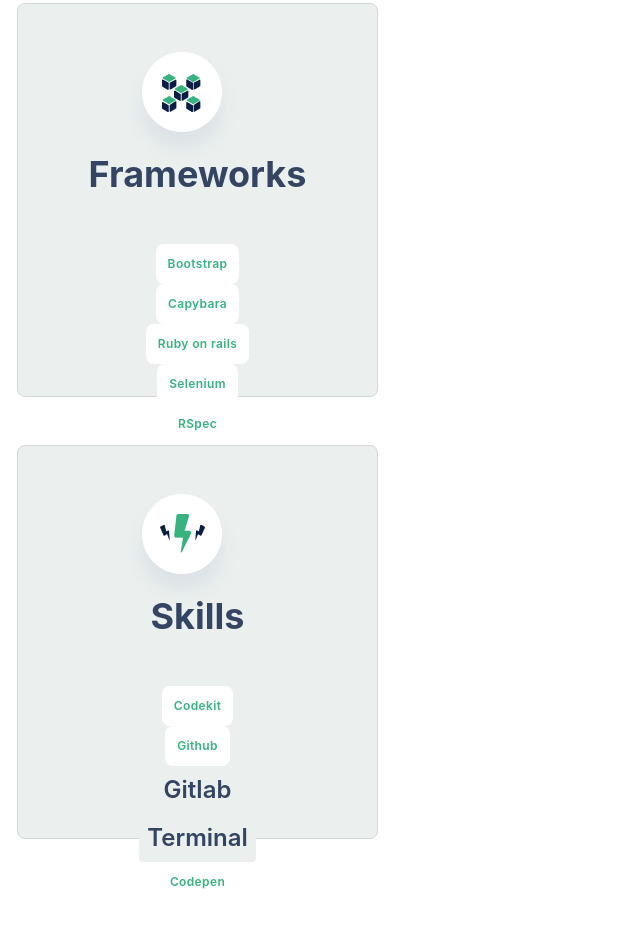
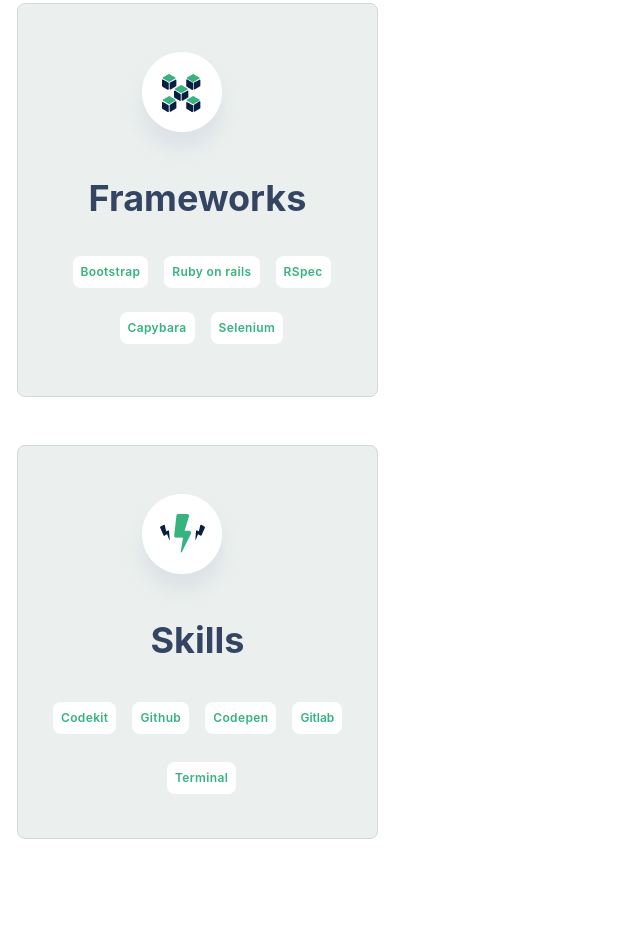
Before and after one commit to preciousakams/portfolioSetup, a website: page index.html in a window 1280 px wide. Shown: the part 5332-6260 px from the top of the page, without its empty margins (0-640 px from the left). Drawn offline with Linux system fonts and the light colour scheme.

Commit message:
style updated

```diff
--- a/index.html
+++ b/index.html
@@ -148,8 +148,7 @@
                     </div>
               </div>
 
-              <!-- /////////////////////////////////////// -->
-              <!-- <section class="about-me"> -->
+
   <div class= "about-div">
   <header class="about-header">
       <h2>About me</h2>
@@ -160,7 +159,7 @@
   </header>
 </div>
 
-  <!-- <div class="grid-container"> -->
+
       <div class="flex-item">
           <div class="about-me-img"> </div>
           <div class="about-me-details about-h2">
@@ -177,10 +176,12 @@
           <div class="about-me-img2"> </div>
           <div class="about-me-frameworks about-h2">
               <h2>Frameworks</h2>
-              <ul>
+              <ul id="ul-1">
                   <li id="b">Bootstrap</li>
                   <li id="r-on-rails">Ruby on rails</li>
                   <li id="r-spec">RSpec</li>
+                </ul>
+                <ul id="ul-2">
                   <li id="cap">Capybara</li>
                   <li id="sele">Selenium</li>
               </ul>
@@ -190,20 +191,17 @@
           <div class="about-me-img3"> </div>
           <div class="about-me-skills about-h2">
               <h2>Skills</h2>
-              <ul>
+              <ul id="ul3">
                   <li id="codekit">Codekit</li>
                   <li id="github">Github</li>
                   <li id="codepen">Codepen</li>
                   <li id="gitlab">Gitlab</li>
+                </ul>
+                <ul id="ul-4">
                   <li id="terminal">Terminal</li>
               </ul>
           </div>
           </div>
-      <!-- </div> -->
-
-  <!-- </div> -->
-<!-- </section> -->
-              <!-- //////////////////// -->
          </div>
      </section>
     </main>
--- a/style.css
+++ b/style.css
@@ -4,8 +4,6 @@
 .container {
   position: relative;
   width: 375px;
-  height: 6715px;
-  background: #fff;
 }
 
 .headline {
@@ -269,10 +267,6 @@
   color: #fff;
 }
 
-/* .btn:hover {
-  background-color: #fff;
-} */
-
 .about-header {
   display: flex;
   flex-direction: column;
@@ -414,7 +408,7 @@
   padding: 0px;
   position: absolute;
   width: 327px;
-  height: 144px;
+  height: 96px;
   left: calc(50% - 327px / 2);
 }
 
@@ -425,16 +419,16 @@
   padding: 0px;
   position: absolute;
   width: 327px;
-  height: 144px;
+  height: 96px;
   left: calc(50% - 327px / 2);
 }
 
 .about-me-details ul {
   display: flex;
   flex-direction: row;
+  justify-content: space-around;
   align-items: center;
   padding: 0px;
-  justify-content: space-around;
   position: static;
   width: 271px;
   height: 40px;
@@ -528,47 +522,78 @@
   color: #36b37e;
 }
 
-.about-me-frameworks ul {
+.about-me-frameworks #ul-1 {
   list-style-type: none;
-  justify-content: space-around;
   display: flex;
-  flex-direction: column;
+  flex-direction: row;
   align-items: center;
   padding: 0px;
   position: static;
   width: 266px;
-  height: 88px;
-  left: 30.5px;
-  top: 56px;
+  height: 40px;
+  left: calc(50% - 266px / 2);
+  top: 0px;
+  flex: none;
+  order: 0;
+  flex-grow: 0;
+  margin: 8px 0px;
+}
+
+.about-me-frameworks #ul-2 {
+  display: flex;
+  flex-direction: row;
+  list-style-type: none;
+  align-items: center;
+  padding: 0px;
+  position: static;
+  width: 172px;
+  height: 40px;
+  left: calc(50% - 172px / 2);
+  top: 48px;
   flex: none;
   order: 1;
   flex-grow: 0;
-  margin: 24px 0px;
+  margin: 8px 0px;
 }
 
-.about-me-skills ul {
+.about-me-skills #ul-3 {
   list-style-type: none;
-  justify-content: space-around;
   display: flex;
-  flex-direction: column;
+  flex-direction: row;
   align-items: center;
   padding: 0px;
   position: static;
-  width: 303px;
-  height: 88px;
-  left: 12px;
-  top: 56px;
+  /* width: 303px; */
+  height: 40px;
+  left: calc(50% - 303px / 2);
+  top: 0px;
+  flex: none;
+  order: 0;
+  flex-grow: 0;
+  margin: 8px 0px;
+  background-color: #36b37e;
+}
+
+.about-me-skills #ul-4 {
+  display: flex;
+  flex-direction: row;
+  align-items: center;
+  padding: 0px;
+  position: static;
+  width: 77px;
+  height: 40px;
+  left: calc(50% - 77px / 2);
+  top: 48px;
   flex: none;
   order: 1;
   flex-grow: 0;
-  margin: 24px 0px;
+  margin: 8px 0px;
 }
 
 .about-me-frameworks ul #b {
   display: flex;
   flex-direction: row;
   align-items: center;
-  padding: 12px;
   position: static;
   background: #fff;
   border-radius: 8px;
@@ -582,13 +607,13 @@
   line-height: 16px;
   letter-spacing: 0.03em;
   color: #36b37e;
+  margin: 0px 8px;
 }
 
 .about-me-frameworks ul #r-on-rails {
   display: flex;
   flex-direction: row;
   align-items: center;
-  padding: 12px;
   position: static;
   background: #fff;
   border-radius: 8px;
@@ -602,13 +627,13 @@
   line-height: 16px;
   letter-spacing: 0.03em;
   color: #36b37e;
+  margin: 0px 8px;
 }
 
 .about-me-frameworks ul #r-spec {
   display: flex;
   flex-direction: row;
   align-items: center;
-  padding: 12px;
   position: static;
   background: #fff;
   border-radius: 8px;
@@ -622,13 +647,13 @@
   line-height: 16px;
   letter-spacing: 0.03em;
   color: #36b37e;
+  margin: 0px 8px;
 }
 
 .about-me-frameworks ul #cap {
   display: flex;
   flex-direction: row;
   align-items: center;
-  padding: 12px;
   position: static;
   background: #fff;
   border-radius: 8px;
@@ -642,13 +667,13 @@
   line-height: 16px;
   letter-spacing: 0.03em;
   color: #36b37e;
+  margin: 0px 8px;
 }
 
 .about-me-frameworks ul #sele {
   display: flex;
   flex-direction: row;
   align-items: center;
-  padding: 12px;
   position: static;
   background: #fff;
   border-radius: 8px;
@@ -662,13 +687,13 @@
   line-height: 16px;
   letter-spacing: 0.03em;
   color: #36b37e;
+  margin: 0px 8px;
 }
 
 .about-me-skills ul #codekit {
   display: flex;
   flex-direction: row;
   align-items: center;
-  padding: 12px;
   position: static;
   background: #fff;
   border-radius: 8px;
@@ -682,13 +707,13 @@
   line-height: 16px;
   letter-spacing: 0.03em;
   color: #36b37e;
+  margin: 0px 8px;
 }
 
 .about-me-skills ul #github {
   display: flex;
   flex-direction: row;
   align-items: center;
-  padding: 12px;
   position: static;
   background: #fff;
   border-radius: 8px;
@@ -702,13 +727,13 @@
   line-height: 16px;
   letter-spacing: 0.03em;
   color: #36b37e;
+  margin: 0px 8px;
 }
 
 .about-me-skills ul #codepen {
   display: flex;
   flex-direction: row;
   align-items: center;
-  padding: 12px;
   position: static;
   background: #fff;
   border-radius: 8px;
@@ -722,12 +747,44 @@
   line-height: 16px;
   letter-spacing: 0.03em;
   color: #36b37e;
+  margin: 0px 8px;
 }
 
-.about-me-skills ul {
-
+.about-me-skills ul #gitlab {
+  display: flex;
+  flex-direction: row;
+  align-items: center;
+  position: static;
+  background: #fff;
+  border-radius: 8px;
+  flex: none;
+  order: 3;
+  flex-grow: 0;
+  font-family: 'Inter';
+  font-style: normal;
+  font-weight: 600;
+  font-size: 12px;
+  line-height: 16px;
+  color: #36b37e;
+  margin-right: 28px;
 }
 
-.about-me-skills ul {
-
+.about-me-skills ul #terminal {
+  display: flex;
+  flex-direction: row;
+  align-items: center;
+  position: static;
+  background: #fff;
+  border-radius: 8px;
+  flex: none;
+  order: 4;
+  flex-grow: 0;
+  margin: 0px 8px;
+  font-family: 'Inter';
+  font-style: normal;
+  font-weight: 600;
+  font-size: 12px;
+  line-height: 16px;
+  letter-spacing: 0.03em;
+  color: #36b37e;
 }
```
